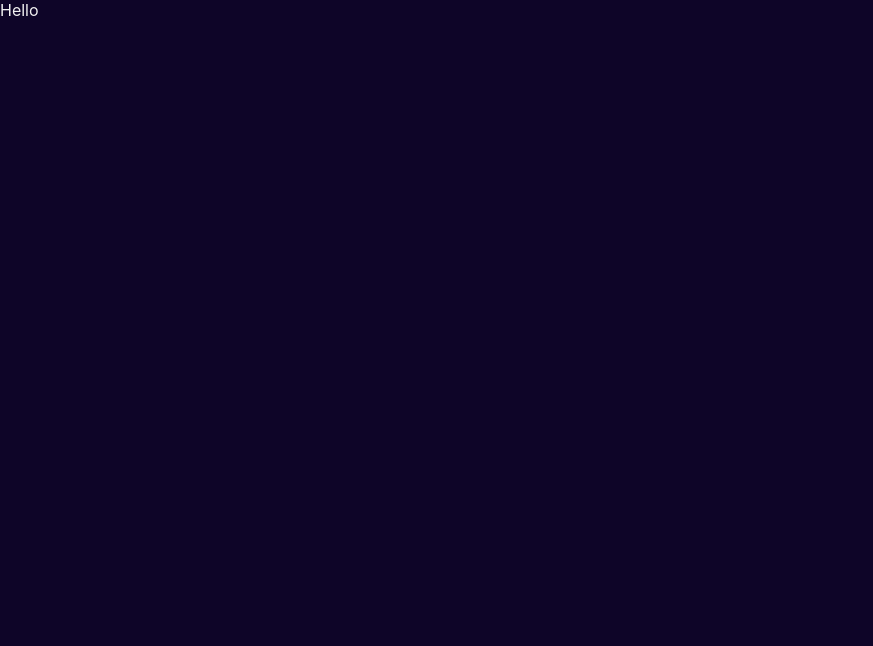
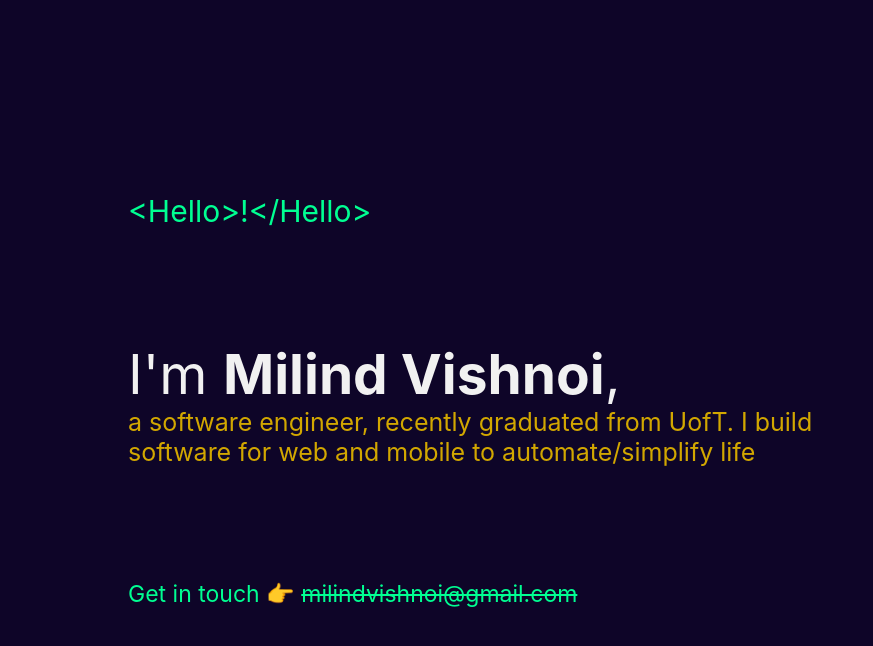
Before and after one commit to milindvishnoi/my-personal-website, a React (Create React App) app: page / in a window 1280 px wide. Shown: the top 646 px of the page, without its empty margins (0-873 px from the left). Built offline with nearby package versions, Linux system fonts and the light colour scheme.

Commit message:
basic home page - checkpoint

```diff
--- a/src/App.css
+++ b/src/App.css
@@ -1,10 +1,27 @@
 :root {
   --primary-text: #f1f1f1;
-  --secondy-text: #0071cf;
+  --secondary-text: #0071cf;
   --ternary-text: #00ff92;
   --yellow-text: #d2a700;
 }
 
 body {
+  color: var(--ternary-text);
+}
+
+a {
+  color: inherit;
+  text-decoration: line-through;
+}
+
+.primary {
   color: var(--primary-text);
 }
+
+.centered {
+  width: 100%;
+  height: 100vh;
+  display: flex;
+  align-items: center;
+  justify-content: center;
+}
--- a/src/App.js
+++ b/src/App.js
@@ -1,6 +1,7 @@
 import { useEffect, useState } from "react";
 import "./App.css";
 import LoadingScreen from "./components/loading-screen/LoadingScreen";
+import Home from "./components/home/home";
 
 function App() {
   const [load, setLoad] = useState(false);
@@ -10,7 +11,7 @@ function App() {
       setLoad(true);
     }, 4200);
   }, []);
-  return <div className="App">{!load ? <LoadingScreen /> : "Hello"}</div>;
+  return <div className="App">{!load ? <LoadingScreen /> : <Home />}</div>;
 }
 
 export default App;
--- /dev/null
+++ b/src/components/home/home.css
@@ -0,0 +1,27 @@
+.center {
+  display: flex;
+  height: 80vh;
+  flex-direction: column;
+  margin-top: 10vh;
+  margin-left: 10%;
+  margin-right: 10%;
+  justify-content: space-evenly;
+}
+.hello {
+  color: var(--ternary-text);
+  font-size: 30px;
+  width: 100%;
+}
+.intro {
+  color: var(--primary-text);
+  font-size: 55px;
+  width: 80%;
+}
+.desc {
+  color: var(--yellow-text);
+  font-size: 25px;
+  width: 70%;
+}
+.reach-out {
+  font-size: 23px;
+}
--- /dev/null
+++ b/src/components/home/home.js
@@ -0,0 +1,23 @@
+import React from "react";
+import "./home.css";
+
+export default function Home() {
+  return (
+    <div className="center">
+      <div className="hello">{"<Hello>!</Hello>"}</div>
+      <div>
+        <div className="intro">
+          I'm <b>Milind Vishnoi</b>,
+        </div>
+        <div className="desc">
+          a software engineer, recently graduated from UofT. I build software
+          for web and mobile to automate/simplify life
+        </div>
+      </div>
+      <div className="reach-out">
+        Get in touch 👉{" "}
+        <a href="mailto:milindvishnoi@gmail.com">milindvishnoi@gmail.com</a>
+      </div>
+    </div>
+  );
+}
```
Also changed, not shown: src/components/typewritter/TypeWritter.js (added, +19 -0 lines), 1 other file (tests, documents, lock files or other folders).
